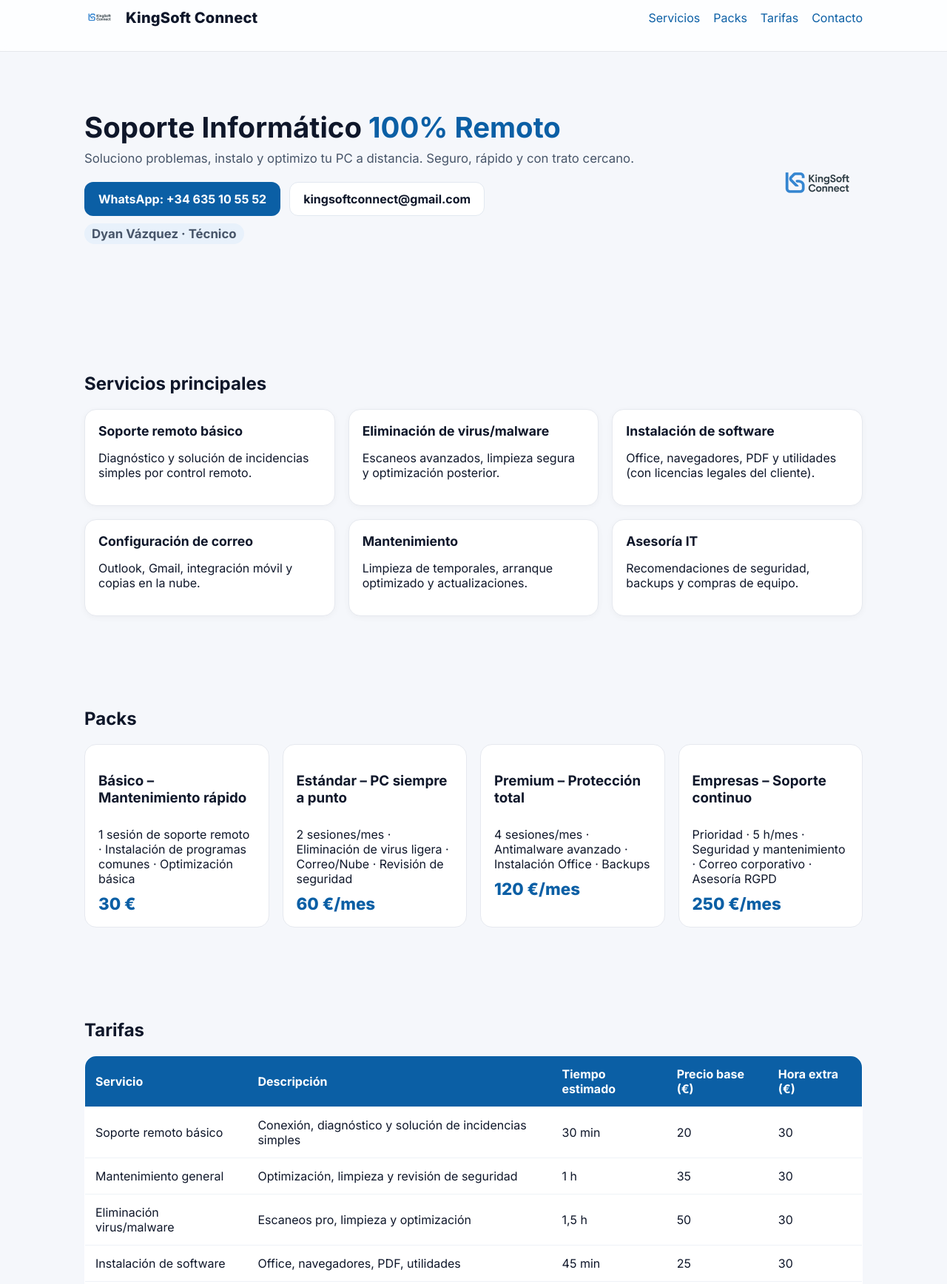
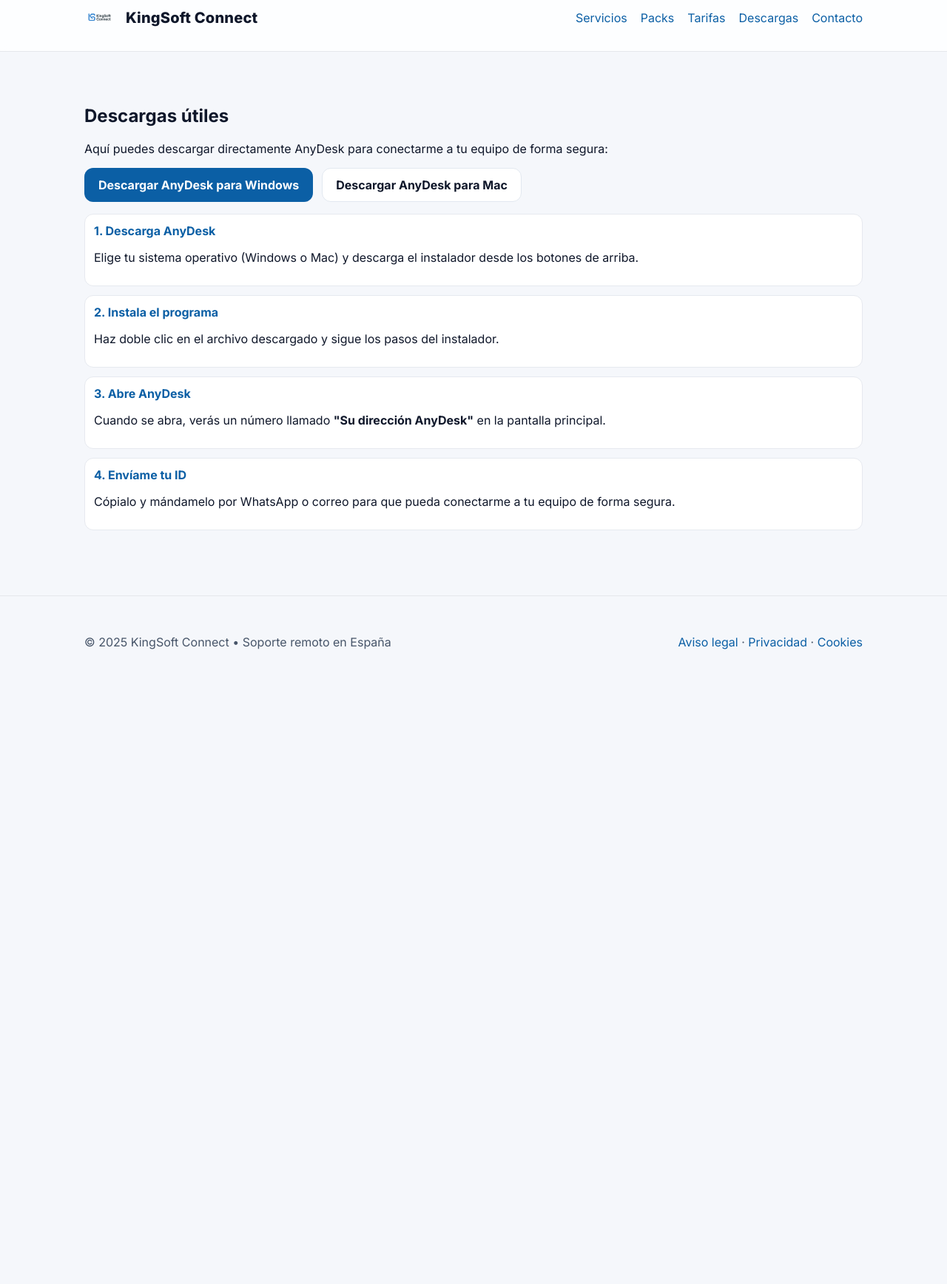
Before and after one commit to kingsoftconnect96-create/kingsoftconnect-web, a plain HTML site: page index.html in a window 1280 px wide. Shown: the part 21-1757 px from the top of the page at 74% size. After the commit the page ends 951 px from the top, so only its background shows below. Drawn offline with Linux system fonts and the light colour scheme.

Commit message:
Update index.html

```diff
--- a/index.html
+++ b/index.html
@@ -46,6 +46,9 @@
     form .row{gap:12px}
     @media (max-width:900px){.row{flex-direction:column;align-items:flex-start}.card-grid{grid-template-columns:1fr}.packs{grid-template-columns:1fr 1fr}.contact{grid-template-columns:1fr}}
     @media (max-width:600px){.packs{grid-template-columns:1fr}}
+    .steps{display:grid;gap:12px;margin-top:16px}
+    .step{background:var(--card);border:1px solid #e6e9ef;border-radius:12px;padding:12px;}
+    .step h4{margin:0 0 6px;font-size:1rem;color:var(--brand)}
   </style>
 </head>
 <body>
@@ -59,124 +62,47 @@
         <a href="#servicios">Servicios</a>
         <a href="#packs">Packs</a>
         <a href="#tarifas">Tarifas</a>
+        <a href="#descargas">Descargas</a>
         <a href="#contacto">Contacto</a>
       </nav>
     </div>
   </header>
 
   <main>
-    <section class="hero">
-      <div class="container row">
-        <div>
-          <h1>Soporte Informático <span style="color:var(--brand)">100% Remoto</span></h1>
-          <p>Soluciono problemas, instalo y optimizo tu PC a distancia. Seguro, rápido y con trato cercano.</p>
-          <div class="cta">
-            <a class="btn primary" href="https://wa.me/34635105552" target="_blank" rel="noopener">WhatsApp: +34 635 10 55 52</a>
-            <a class="btn secondary" href="mailto:kingsoftconnect@gmail.com">kingsoftconnect@gmail.com</a>
+    <!-- (resto del contenido igual que antes) -->
+
+    <section id="descargas">
+      <div class="container">
+        <h2>Descargas útiles</h2>
+        <p>Aquí puedes descargar directamente AnyDesk para conectarme a tu equipo de forma segura:</p>
+        <div class="cta" style="margin-top:14px">
+          <a class="btn primary" href="https://download.anydesk.com/AnyDesk.exe" target="_blank" rel="noopener">Descargar AnyDesk para Windows</a>
+          <a class="btn secondary" href="https://download.anydesk.com/anydesk.dmg" target="_blank" rel="noopener">Descargar AnyDesk para Mac</a>
+        </div>
+
+        <div class="steps">
+          <div class="step">
+            <h4>1. Descarga AnyDesk</h4>
+            <p>Elige tu sistema operativo (Windows o Mac) y descarga el instalador desde los botones de arriba.</p>
           </div>
-          <p style="margin-top:10px" class="tag">Dyan Vázquez · Técnico</p>
-        </div>
-        <div>
-          <img src="KingSoft_Logo_transparente.png" alt="Logo" style="max-width:280px;opacity:.9" />
-        </div>
-      </div>
-    </section>
-
-    <section id="servicios">
-      <div class="container">
-        <h2>Servicios principales</h2>
-        <div class="card-grid" style="margin-top:12px">
-          <div class="card"><h3>Soporte remoto básico</h3><p>Diagnóstico y solución de incidencias simples por control remoto.</p></div>
-          <div class="card"><h3>Eliminación de virus/malware</h3><p>Escaneos avanzados, limpieza segura y optimización posterior.</p></div>
-          <div class="card"><h3>Instalación de software</h3><p>Office, navegadores, PDF y utilidades (con licencias legales del cliente).</p></div>
-          <div class="card"><h3>Configuración de correo</h3><p>Outlook, Gmail, integración móvil y copias en la nube.</p></div>
-          <div class="card"><h3>Mantenimiento</h3><p>Limpieza de temporales, arranque optimizado y actualizaciones.</p></div>
-          <div class="card"><h3>Asesoría IT</h3><p>Recomendaciones de seguridad, backups y compras de equipo.</p></div>
-        </div>
-      </div>
-    </section>
-
-    <section id="packs">
-      <div class="container">
-        <h2>Packs</h2>
-        <div class="packs" style="margin-top:12px">
-          <div class="pack">
-            <h3>Básico – Mantenimiento rápido</h3>
-            <div>1 sesión de soporte remoto · Instalación de programas comunes · Optimización básica</div>
-            <div class="price">30 €</div>
+          <div class="step">
+            <h4>2. Instala el programa</h4>
+            <p>Haz doble clic en el archivo descargado y sigue los pasos del instalador.</p>
           </div>
-          <div class="pack">
-            <h3>Estándar – PC siempre a punto</h3>
-            <div>2 sesiones/mes · Eliminación de virus ligera · Correo/Nube · Revisión de seguridad</div>
-            <div class="price">60 €/mes</div>
+          <div class="step">
+            <h4>3. Abre AnyDesk</h4>
+            <p>Cuando se abra, verás un número llamado <b>"Su dirección AnyDesk"</b> en la pantalla principal.</p>
           </div>
-          <div class="pack">
-            <h3>Premium – Protección total</h3>
-            <div>4 sesiones/mes · Antimalware avanzado · Instalación Office · Backups</div>
-            <div class="price">120 €/mes</div>
-          </div>
-          <div class="pack">
-            <h3>Empresas – Soporte continuo</h3>
-            <div>Prioridad · 5 h/mes · Seguridad y mantenimiento · Correo corporativo · Asesoría RGPD</div>
-            <div class="price">250 €/mes</div>
+          <div class="step">
+            <h4>4. Envíame tu ID</h4>
+            <p>Cópialo y mándamelo por WhatsApp o correo para que pueda conectarme a tu equipo de forma segura.</p>
           </div>
         </div>
       </div>
     </section>
 
-    <section id="tarifas">
-      <div class="container">
-        <h2>Tarifas</h2>
-        <div style="overflow-x:auto;margin-top:12px">
-          <table class="table">
-            <thead>
-              <tr>
-                <th>Servicio</th>
-                <th>Descripción</th>
-                <th>Tiempo estimado</th>
-                <th>Precio base (€)</th>
-                <th>Hora extra (€)</th>
-              </tr>
-            </thead>
-            <tbody>
-              <tr><td>Soporte remoto básico</td><td>Conexión, diagnóstico y solución de incidencias simples</td><td>30 min</td><td>20</td><td>30</td></tr>
-              <tr><td>Mantenimiento general</td><td>Optimización, limpieza y revisión de seguridad</td><td>1 h</td><td>35</td><td>30</td></tr>
-              <tr><td>Eliminación virus/malware</td><td>Escaneos pro, limpieza y optimización</td><td>1,5 h</td><td>50</td><td>30</td></tr>
-              <tr><td>Instalación de software</td><td>Office, navegadores, PDF, utilidades</td><td>45 min</td><td>25</td><td>30</td></tr>
-              <tr><td>Configuración de correo</td><td>Outlook, Gmail, móvil</td><td>1 h</td><td>30</td><td>30</td></tr>
-              <tr><td>Asesoría/consultoría IT</td><td>Seguridad, backups, compras</td><td>1 h</td><td>40</td><td>35</td></tr>
-            </tbody>
-          </table>
-        </div>
-      </div>
-    </section>
+    <!-- (resto del contenido igual que antes) -->
 
-    <section id="contacto">
-      <div class="container contact">
-        <div>
-          <h2>Contacto</h2>
-          <p>¿Necesitas ayuda ahora? Escríbeme por WhatsApp o correo y te atiendo en remoto.</p>
-          <div class="cta" style="margin:12px 0 18px">
-            <a class="btn primary" href="https://wa.me/34635105552" target="_blank" rel="noopener">WhatsApp</a>
-            <a class="btn secondary" href="mailto:kingsoftconnect@gmail.com">Correo</a>
-          </div>
-          <p><strong>Teléfono:</strong> +34 635 10 55 52<br>
-             <strong>Email:</strong> kingsoftconnect@gmail.com</p>
-        </div>
-        <form action="mailto:kingsoftconnect@gmail.com" method="post" enctype="text/plain">
-          <h3 style="margin-top:0">Escríbeme</h3>
-          <div class="row">
-            <input name="nombre" placeholder="Nombre" required>
-            <input name="email" type="email" placeholder="Correo" required>
-          </div>
-          <textarea name="mensaje" rows="5" placeholder="Cuéntame tu problema…" required></textarea>
-          <div style="margin-top:10px">
-            <button class="btn primary" type="submit">Enviar</button>
-          </div>
-          <p style="font-size:.85rem;color:var(--muted);margin-top:8px">Al enviar aceptas el tratamiento de tus datos para gestionar tu solicitud.</p>
-        </form>
-      </div>
-    </section>
   </main>
 
   <footer>
```
